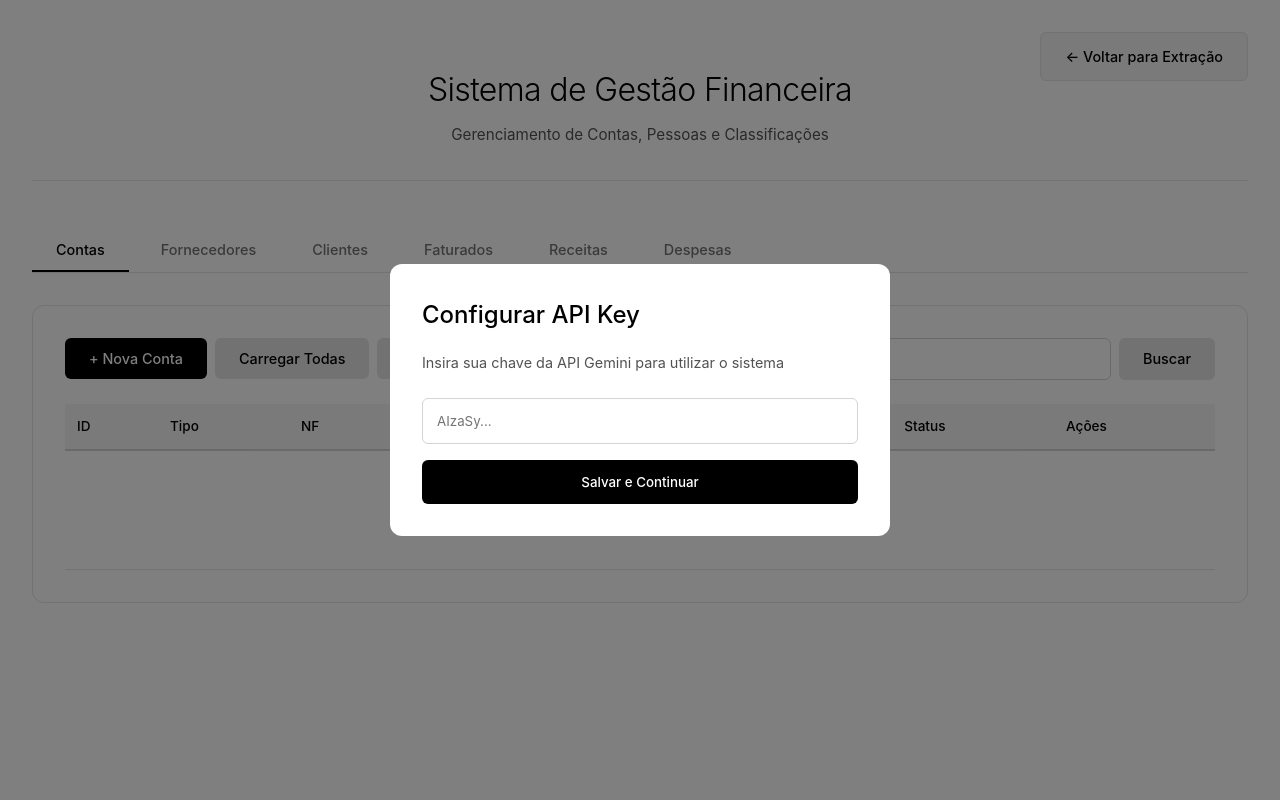
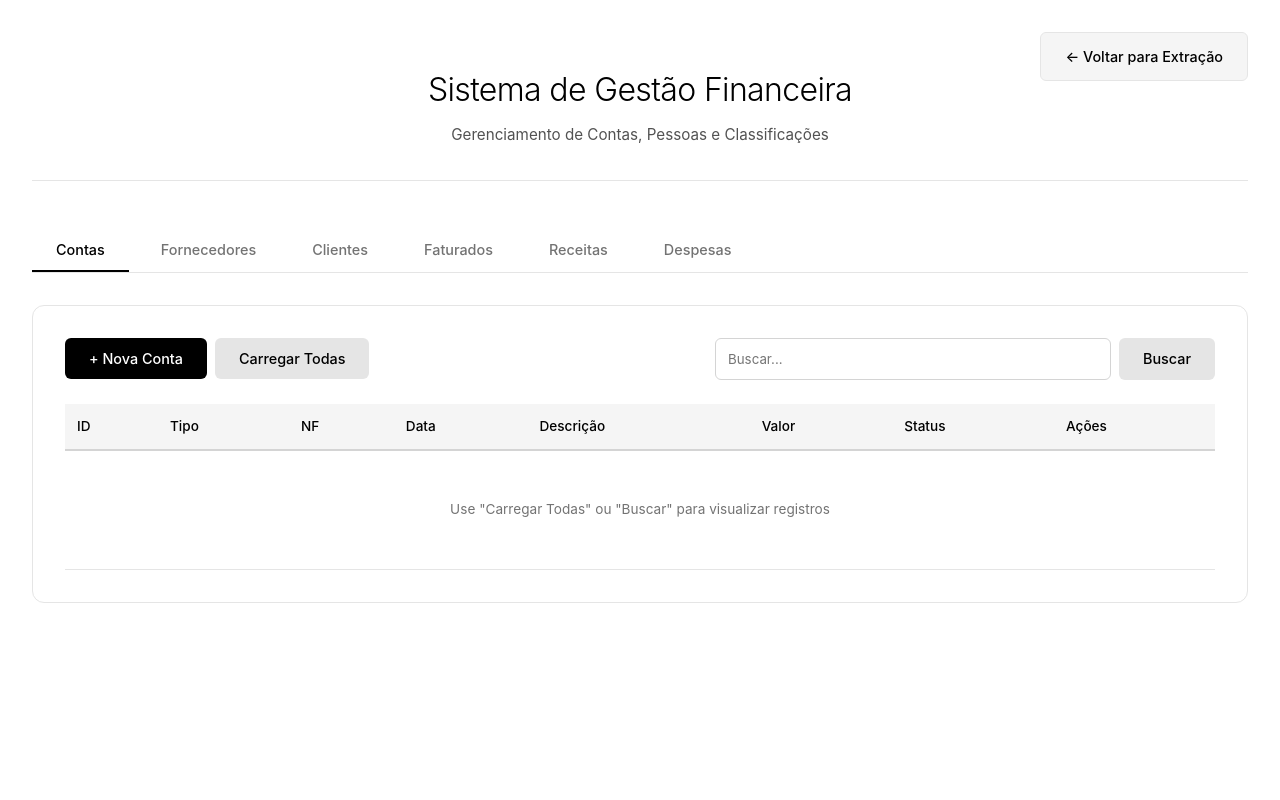
Before and after one commit to Otsugya/Extrator-Notas-Fiscais, a Flask app: page /crud in a window 1280 px wide. Run offline with Flask 3, Linux system fonts and the light colour scheme.

Commit message:
Atualizaçao rapida

```diff
--- a/templates/crud.html
+++ b/templates/crud.html
@@ -5,7 +5,6 @@
     <meta name="viewport" content="width=device-width, initial-scale=1.0">
     <title>Sistema de Gestão Financeira</title>
     <style>
-
         * { margin: 0; padding: 0; box-sizing: border-box; }
 
         :root {
@@ -19,6 +18,30 @@
         body {
             font-family: -apple-system, BlinkMacSystemFont, 'Segoe UI', system-ui, sans-serif;
             background: var(--white); color: var(--black); line-height: 1.6;
+        }
+
+        .back-link {
+            position: fixed;
+            top: 2rem;
+            right: 2rem;
+            z-index: 100;
+        }
+
+        .back-link a {
+            display: inline-block;
+            padding: 0.75rem 1.5rem;
+            background: var(--gray-100);
+            color: var(--black);
+            text-decoration: none;
+            border-radius: 6px;
+            font-weight: 500;
+            font-size: 0.9rem;
+            border: 1px solid var(--gray-200);
+            transition: all 0.2s ease;
+        }
+
+        .back-link a:hover {
+            background: var(--gray-200);
         }
 
         .container { max-width: 1400px; margin: 0 auto; padding: 2rem; }
@@ -35,7 +58,6 @@
 
         .header p { color: var(--gray-600); font-size: 0.95rem; }
 
-        /* API Key Modal */
         .modal {
             display: none; position: fixed; top: 0; left: 0; width: 100%; height: 100%;
             background: rgba(0,0,0,0.5); z-index: 1000; align-items: center;
@@ -64,7 +86,6 @@
 
         .modal-content button:hover { background: var(--gray-800); }
 
-        /* Navigation */
         .nav {
             display: flex; gap: 0.5rem; margin-bottom: 2rem;
             border-bottom: 1px solid var(--gray-200); overflow-x: auto;
@@ -80,17 +101,14 @@
         .nav-btn.active { color: var(--black); border-bottom-color: var(--black); }
         .nav-btn:hover:not(.active) { color: var(--gray-700); }
 
-        /* Sections */
         .section { display: none; }
         .section.active { display: block; }
 
-        /* Card */
         .card {
             background: var(--white); border: 1px solid var(--gray-200);
             border-radius: 12px; padding: 2rem; margin-bottom: 2rem;
         }
 
-        /* Toolbar */
         .toolbar {
             display: flex; justify-content: space-between; align-items: center;
             margin-bottom: 1.5rem; flex-wrap: wrap; gap: 1rem;
@@ -112,7 +130,6 @@
         .btn-danger:hover { background: #dc2626; }
         .btn-sm { padding: 0.5rem 1rem; font-size: 0.85rem; }
 
-        /* Search */
         .search-box {
             display: flex; gap: 0.5rem; flex: 1; max-width: 500px;
         }
@@ -124,7 +141,6 @@
 
         .search-box input:focus { outline: none; border-color: var(--black); }
 
-        /* Table */
         .table-container { overflow-x: auto; }
 
         table {
@@ -153,7 +169,6 @@
 
         .action-btns { display: flex; gap: 0.5rem; }
 
-        /* Form */
         .form-group { margin-bottom: 1.5rem; }
 
         .form-group label {
@@ -209,54 +224,14 @@
             color: var(--gray-700);
         }
 
-        /* Responsive */
         @media (max-width: 768px) {
             .toolbar { flex-direction: column; align-items: stretch; }
             .search-box { max-width: 100%; }
             .action-btns { flex-direction: column; }
         }
     </style>
-
-    <style>
-        .back-link {
-            position: fixed;
-            top: 2rem;
-            right: 2rem;
-            z-index: 100;
-        }
-
-        .back-link a {
-            display: inline-block;
-            padding: 0.75rem 1.5rem;
-            background: var(--gray-100);
-            color: var(--black);
-            text-decoration: none;
-            border-radius: 6px;
-            font-weight: 500;
-            font-size: 0.9rem;
-            border: 1px solid var(--gray-200);
-            transition: all 0.2s ease;
-        }
-
-        .back-link a:hover {
-            background: var(--gray-200);
-        }
-    </style>
-
 </head>
 <body>
-    <!-- API Key Modal -->
-    <div class="modal active" id="apiKeyModal">
-        <div class="modal-content">
-            <h2>Configurar API Key</h2>
-            <p style="color: var(--gray-600); margin-bottom: 1.5rem; font-size: 0.9rem;">
-                Insira sua chave da API Gemini para utilizar o sistema
-            </p>
-            <input type="password" id="apiKeyInput" placeholder="AIzaSy..." />
-            <button onclick="saveApiKey()">Salvar e Continuar</button>
-        </div>
-    </div>
-
     <div class="back-link">
         <a href="/">← Voltar para Extração</a>
     </div>
@@ -267,7 +242,6 @@
             <p>Gerenciamento de Contas, Pessoas e Classificações</p>
         </div>
 
-        <!-- Navigation -->
         <div class="nav">
             <button class="nav-btn active" onclick="showSection('contas')">Contas</button>
             <button class="nav-btn" onclick="showSection('fornecedores')">Fornecedores</button>
@@ -277,7 +251,6 @@
             <button class="nav-btn" onclick="showSection('despesas')">Despesas</button>
         </div>
 
-        <!-- Messages -->
         <div class="message success" id="successMessage"></div>
         <div class="message error" id="errorMessage"></div>
 
@@ -517,26 +490,12 @@
     </div>
 
     <script>
-        let API_KEY = '';
         let currentSection = 'contas';
         let currentMode = 'create';
         let currentId = null;
         let allData = {};
-        const API_URL = 'http://localhost:5000';
+        const API_URL = '';
 
-        // API Key
-        function saveApiKey() {
-            const key = document.getElementById('apiKeyInput').value.trim();
-            if (!key) {
-                alert('Por favor, insira uma API Key válida');
-                return;
-            }
-            API_KEY = key;
-            document.getElementById('apiKeyModal').classList.remove('active');
-            showMessage('API Key configurada com sucesso!', 'success');
-        }
-
-        // Navigation
         function showSection(section) {
             document.querySelectorAll('.nav-btn').forEach(btn => btn.classList.remove('active'));
             document.querySelectorAll('.section').forEach(sec => sec.classList.remove('active'));
@@ -545,7 +504,6 @@
             currentSection = section;
         }
 
-        // Messages
         function showMessage(msg, type) {
             const el = document.getElementById(`${type}Message`);
             el.textContent = msg;
@@ -553,7 +511,6 @@
             setTimeout(() => el.style.display = 'none', 5000);
         }
 
-        // Load Data
         async function loadData(section) {
             const loading = document.getElementById(`loading-${section}`);
             const tbody = document.getElementById(`tbody-${section}`);
@@ -563,7 +520,7 @@
 
             try {
                 const endpoint = getEndpoint(section);
-                const response = await fetch(`${API_URL}${endpoint}?status=ATIVO`);
+                const response = await fetch(`${API_URL}${endpoint}`);
                 const data = await response.json();
 
                 if (data.erro) {
@@ -583,6 +540,18 @@
             }
         }
 
+        function getEndpoint(section) {
+            const endpoints = {
+                contas: '/api/movimentos?status=ATIVO',
+                fornecedores: '/api/pessoas?tipo=FORNECEDOR&status=ATIVO',
+                clientes: '/api/pessoas?tipo=CLIENTE&status=ATIVO',
+                faturados: '/api/pessoas?tipo=FATURADO&status=ATIVO',
+                receitas: '/api/classificacoes?tipo=RECEITA&status=ATIVO',
+                despesas: '/api/classificacoes?tipo=DESPESA&status=ATIVO'
+            };
+            return endpoints[section] || '/api/movimentos?status=ATIVO';
+        }
+
         function getApiEndpoint(section) {
             const endpoints = {
                 contas: '/api/movimentos',
@@ -595,19 +564,6 @@
             return endpoints[section] || '/api/movimentos';
         }
 
-        function getEndpoint(section) {
-            const endpoints = {
-                contas: '/api/movimentos',
-                fornecedores: '/api/pessoas?tipo=FORNECEDOR',
-                clientes: '/api/pessoas?tipo=CLIENTE',
-                faturados: '/api/pessoas?tipo=FATURADO',
-                receitas: '/api/classificacoes?tipo=RECEITA',
-                despesas: '/api/classificacoes?tipo=DESPESA'
-            };
-            return endpoints[section] || '/api/movimentos';
-        }
-
-        // Search Data
         async function searchData(section) {
             const query = document.getElementById(`search-${section}`).value.toLowerCase();
             if (!query) {
@@ -638,7 +594,6 @@
             }
         }
 
-        // Render Table
         function renderTable(section, data) {
             const tbody = document.getElementById(`tbody-${section}`);
 
@@ -698,7 +653,6 @@
             return parseFloat(value).toLocaleString('pt-BR', { minimumFractionDigits: 2 });
         }
 
-        // Form
         function showForm(section, mode, id = null) {
             currentSection = section;
             currentMode = mode;
@@ -809,7 +763,6 @@
             const formData = new FormData(e.target);
             let data = Object.fromEntries(formData);
 
-            // Mapear campos do formulário para API
             if (currentSection === 'contas') {
                 data = {
                     tipo: data.tipo,
@@ -832,7 +785,6 @@
                     status: 'ATIVO'
                 };
             } else {
-                // Fornecedores, Clientes, Faturados
                 let tipo = 'FORNECEDOR';
                 if (currentSection === 'clientes') tipo = 'CLIENTE';
                 if (currentSection === 'faturados') tipo = 'FATURADO';
@@ -846,6 +798,30 @@
                 };
             }
 
+            try {
+                const endpoint = getApiEndpoint(currentSection);
+                const url = currentMode === 'create' ?
+                    `${API_URL}${endpoint}` :
+                    `${API_URL}${endpoint}/${currentId}`;
+
+                const response = await fetch(url, {
+                    method: currentMode === 'create' ? 'POST' : 'PUT',
+                    headers: { 'Content-Type': 'application/json' },
+                    body: JSON.stringify(data)
+                });
+
+                const result = await response.json();
+
+                if (result.erro) {
+                    showMessage(result.erro, 'error');
+                } else {
+                    showMessage(result.mensagem || 'Salvo com sucesso!', 'success');
+                    loadData(currentSection);
+                    closeForm();
+                }
+            } catch (err) {
+                showMessage('Erro ao salvar: ' + err.message, 'error');
+            }
         }
 
         function editRecord(section, id) {
@@ -866,7 +842,7 @@
                 if (result.erro) {
                     showMessage(result.erro, 'error');
                 } else {
-                    showMessage(result.mensagem, 'success');
+                    showMessage(result.mensagem || 'Excluído com sucesso!', 'success');
                     loadData(section);
                 }
             } catch (err) {
@@ -886,7 +862,6 @@
             return labels[section] || section;
         }
 
-        // Sort Table
         function sortTable(section, col) {
             const data = allData[section] || [];
             const sorted = [...data].sort((a, b) => {
@@ -896,43 +871,6 @@
             });
             renderTable(section, sorted);
         }
-
-        // Generate Test Data
-        async function generateTestData() {
-            if (!confirm('Isso irá gerar 600 registros de teste. Continuar?')) return;
-
-            try {
-                const response = await fetch(`${API_URL}/api/gerar-dados-teste`, {
-                    method: 'POST'
-                });
-
-                const result = await response.json();
-
-                if (result.erro) {
-                    showMessage(result.erro, 'error');
-                } else {
-                    showMessage(result.mensagem, 'success');
-                }
-            } catch (err) {
-                showMessage('Erro ao gerar dados de teste: ' + err.message, 'error');
-            }
-        }
-
-        // Initialize
-        document.addEventListener('DOMContentLoaded', () => {
-            // Modal de API Key será mostrado automaticamente ao carregar
-            // Usuário deve inserir sua chave
-
-            // Adicionar botão de gerar dados de teste na primeira seção
-            setTimeout(() => {
-                const toolbar = document.querySelector('.toolbar-left');
-                const btnTest = document.createElement('button');
-                btnTest.className = 'btn btn-secondary';
-                btnTest.textContent = 'Gerar Dados Teste';
-                btnTest.onclick = generateTestData;
-                toolbar.appendChild(btnTest);
-            }, 100);
-        });
     </script>
 </body>
 </html>
```
Also changed, not shown: sistema.db. Lines whose indentation alone changed are shown as unchanged.
